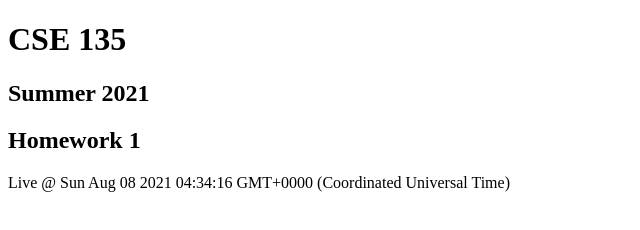
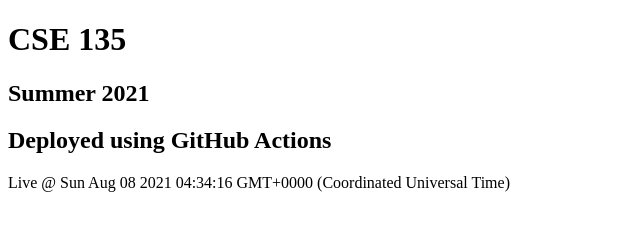
Before and after one commit to sachihiko/cse135_website, a plain HTML site: page index.html in a window 1280 px wide. Shown: the whole page, without its empty margins (0-640 px from the left). Drawn offline with Linux system fonts and the light colour scheme.

Commit message:
updated index.html

```diff
--- a/index.html
+++ b/index.html
@@ -4,13 +4,13 @@
 <head>
     <meta charset="UTF-8" />
     <meta name="viewport" content="width=device-width, initial-scale=1.0" />
-    <title>DEPLOYED USING AWS</title>
+    <title>This class is a lot of work</title>
 </head>
 
 <body>
-    <h1>CSE 135</h1>
+    <h1>CSE 135 </h1>
     <h2>Summer 2021</h2>
-    <h2>Homework 1</h2>
+    <h2>Deployed using GitHub Actions</h2>
     <script>
         document.write(`Live @ ${new Date()}`);
     </script>
```
